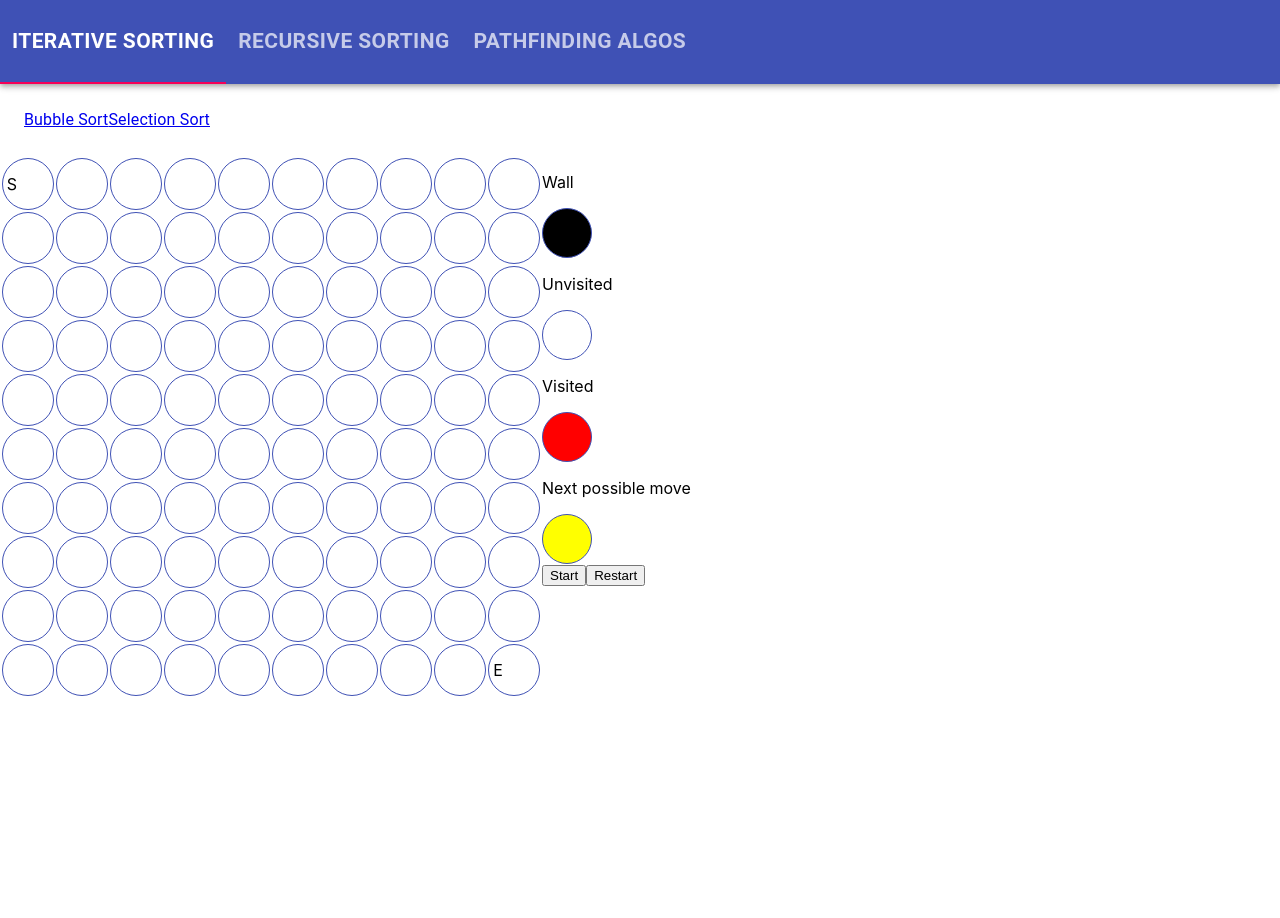
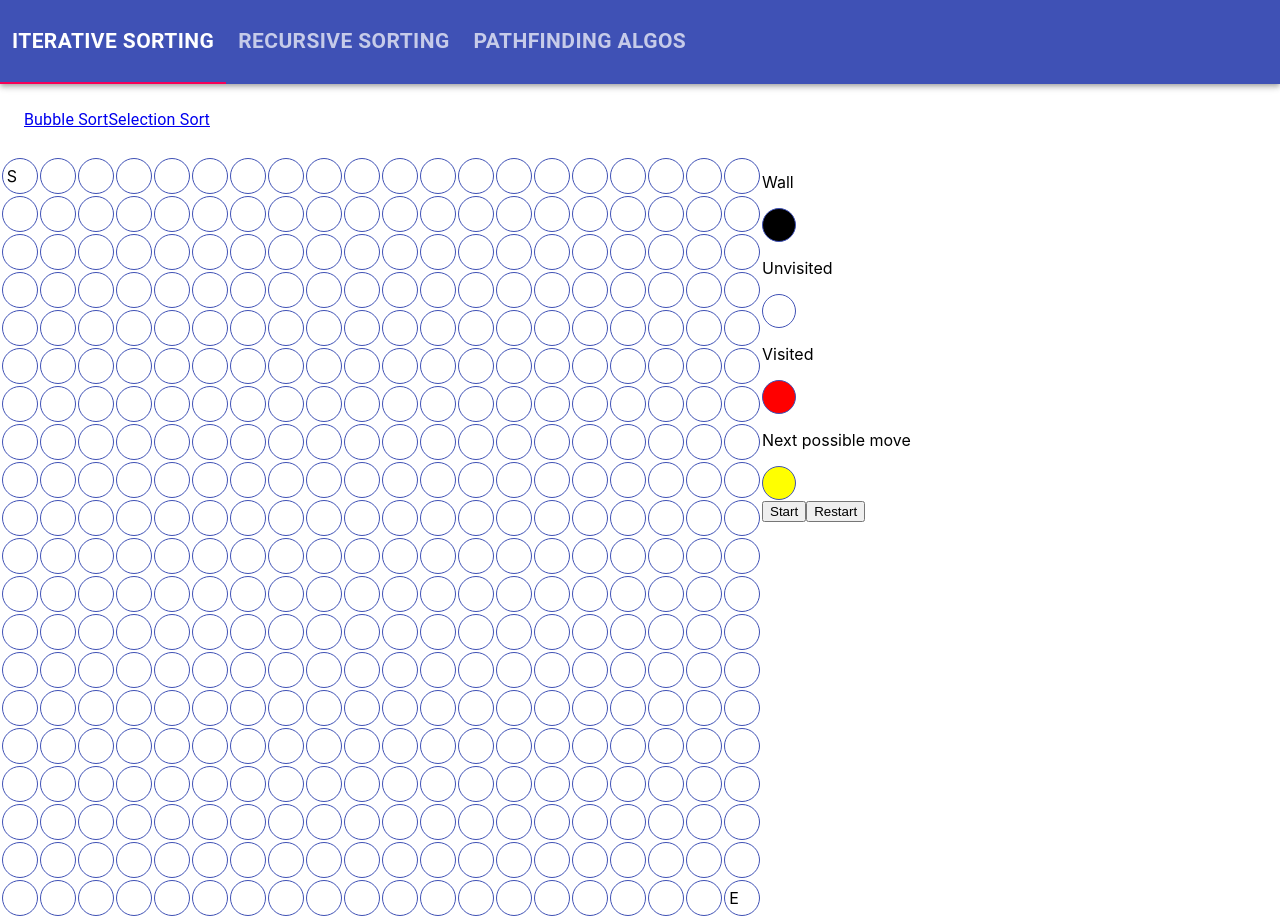
Before and after one commit to BenjaminGrabow/Visualize-Algorithms, a React (Create React App) app in the folder sort_algos/: page /astar in a window 1280 px wide. Before the commit the page ends 800 px from the top, so only its background shows below. Built offline with nearby package versions, Linux system fonts and the light colour scheme.

Commit message:
change number of cols and rows

```diff
--- a/sort_algos/src/components/PathfindingAlgos/AStar.js
+++ b/sort_algos/src/components/PathfindingAlgos/AStar.js
@@ -8,8 +8,8 @@ const StyledAStar = styled.div`
 
   .box {
     border: 0.1rem solid #3f51b5;
-    width: 3rem;
-    height: 3rem;
+    width: 2rem;
+    height: 2rem;
     border-radius: 50%;
   }
 `;
@@ -73,8 +73,8 @@ function Spot(i, j) {
 }
 
 // columns and rows
-let cols = 10;
-let rows = 10;
+let cols = 20;
+let rows = 20;
 
 // This will be the 2D array
 let grid = new Array(cols);
```
